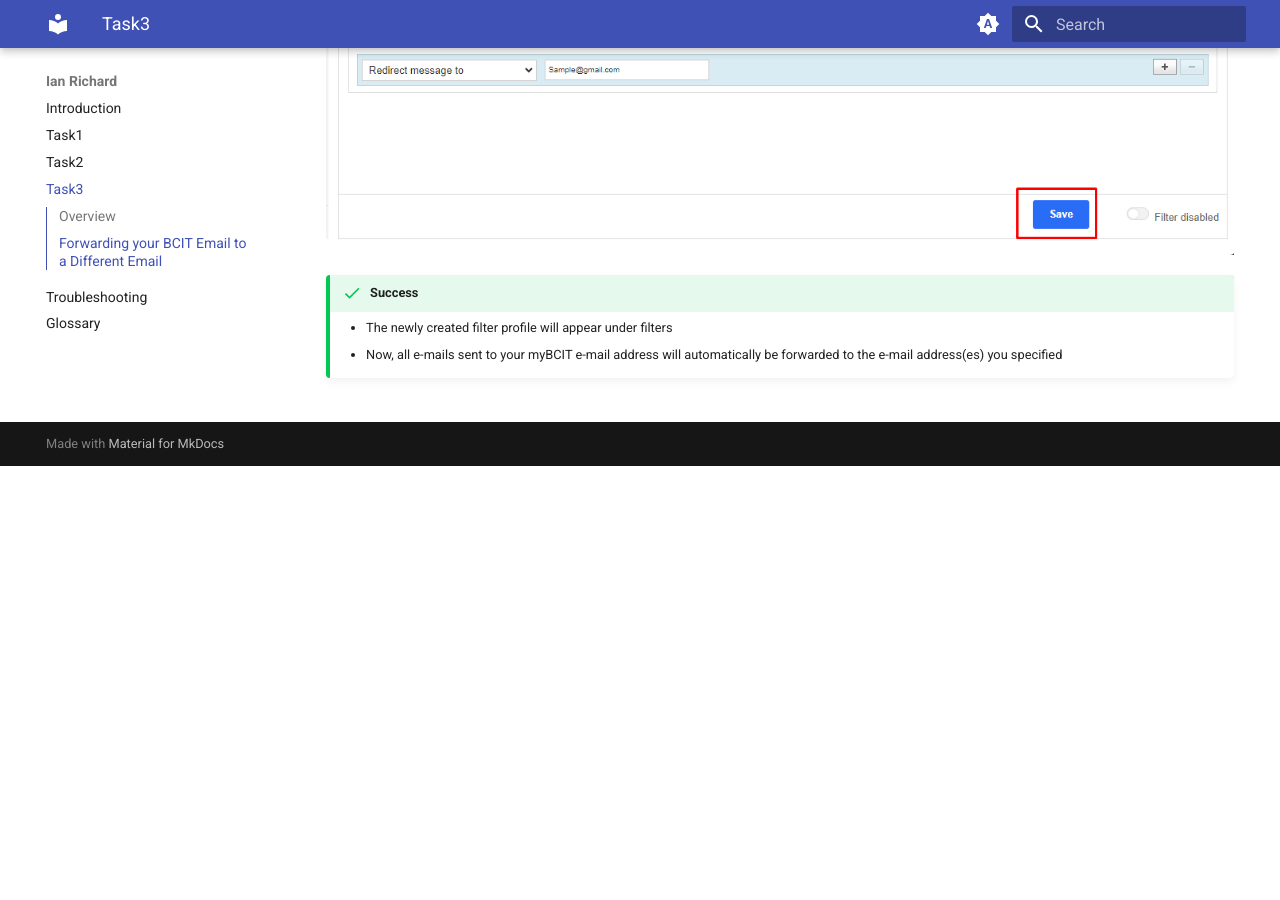
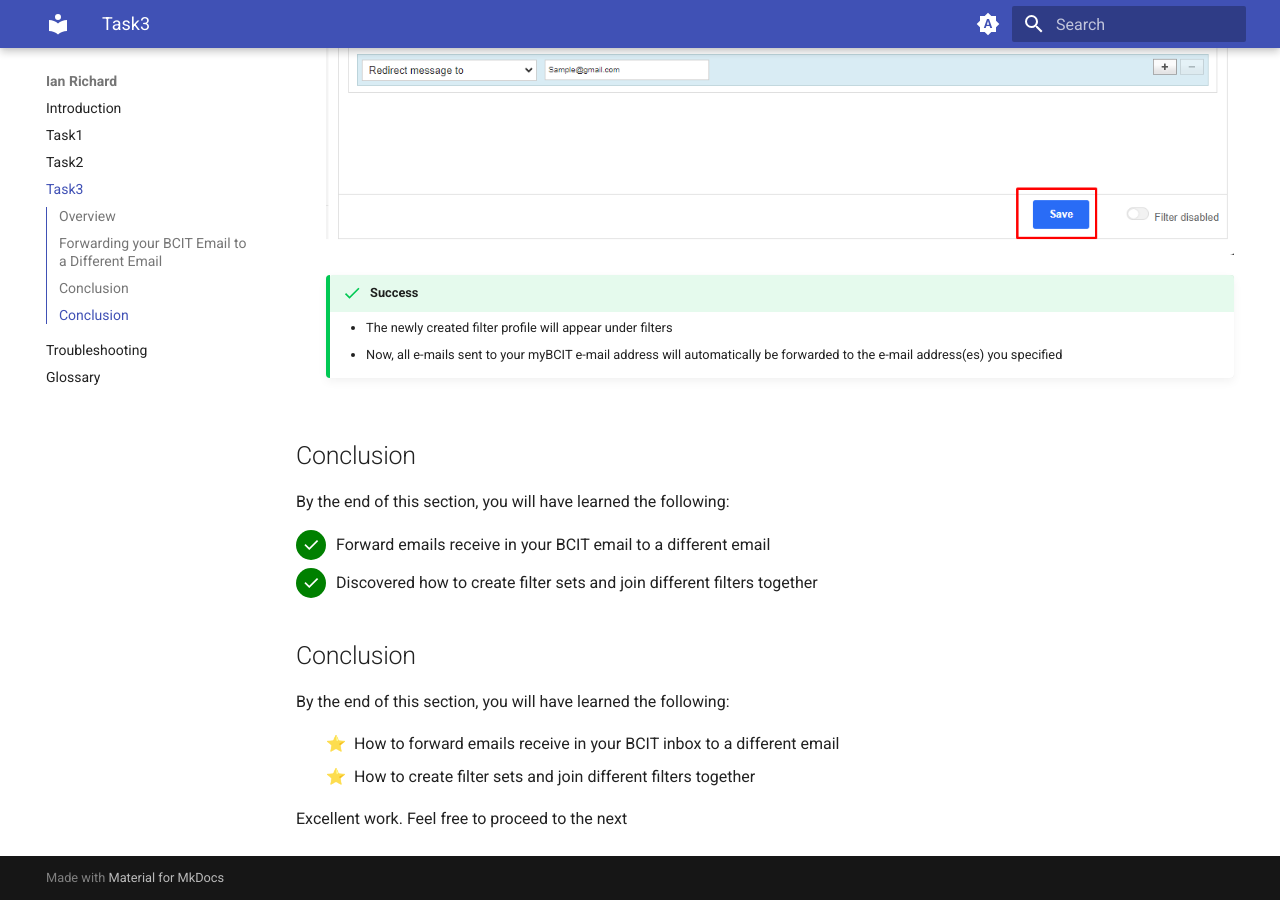
Before and after one commit to beingaturtle/beingaturtle.github.io, an MkDocs documentation site: the page built from docs/task3.md, in a window 1280 px wide and 900 px high, scrolled down 6850 px. Built offline with MkDocs 1.6.1 and Material for MkDocs 9.7.7, drawn with Linux system fonts in a browser that asks for light colours; before the commit the page ends 7316 px from its top, so only the background shows below that.

Commit message:
Add conclusion

```diff
--- a/docs/task3.md
+++ b/docs/task3.md
@@ -95,3 +95,31 @@ section the email you have used during the walkthrough will receive email from y
     !!! Success
         - The newly created filter profile will appear under filters <br>
         - Now, all e-mails sent to your myBCIT e-mail address will automatically be forwarded to the e-mail address(es) you specified
+
+## Conclusion
+
+By the end of this section, you will have learned the following:
+
+<div style="display: flex; align-items: center;">
+  <div style="width: 30px; height: 30px; background-color: green; border-radius: 50%; display: flex; justify-content: center; align-items: center;">
+    <span style="color: white; font-size: 20px;">✓</span>
+  </div>
+  <span style="margin-left: 10px;">Forward emails receive in your BCIT email to a different email</span>
+</div>
+
+<div style="display: flex; align-items: center; margin-top: 8px;">
+  <div style="width: 30px; height: 30px; background-color: green; border-radius: 50%; display: flex; justify-content: center; align-items: center;">
+    <span style="color: white; font-size: 20px;">✓</span>
+  </div>
+  <span style="margin-left: 10px;">Discovered how to create filter sets and join different filters together</span>
+</div>
+
+## Conclusion
+
+By the end of this section, you will have learned the following:
+<ul>
+    <li id="staremoji"> ⭐&nbsp How to forward emails receive in your BCIT inbox to a different email</li>
+    <li id="staremoji"> ⭐&nbsp How to create filter sets and join different filters together</li>
+</ul>
+
+Excellent work. Feel free to proceed to the next
```
Also changed, not shown: docs/task2.md (+10 -0 lines).
